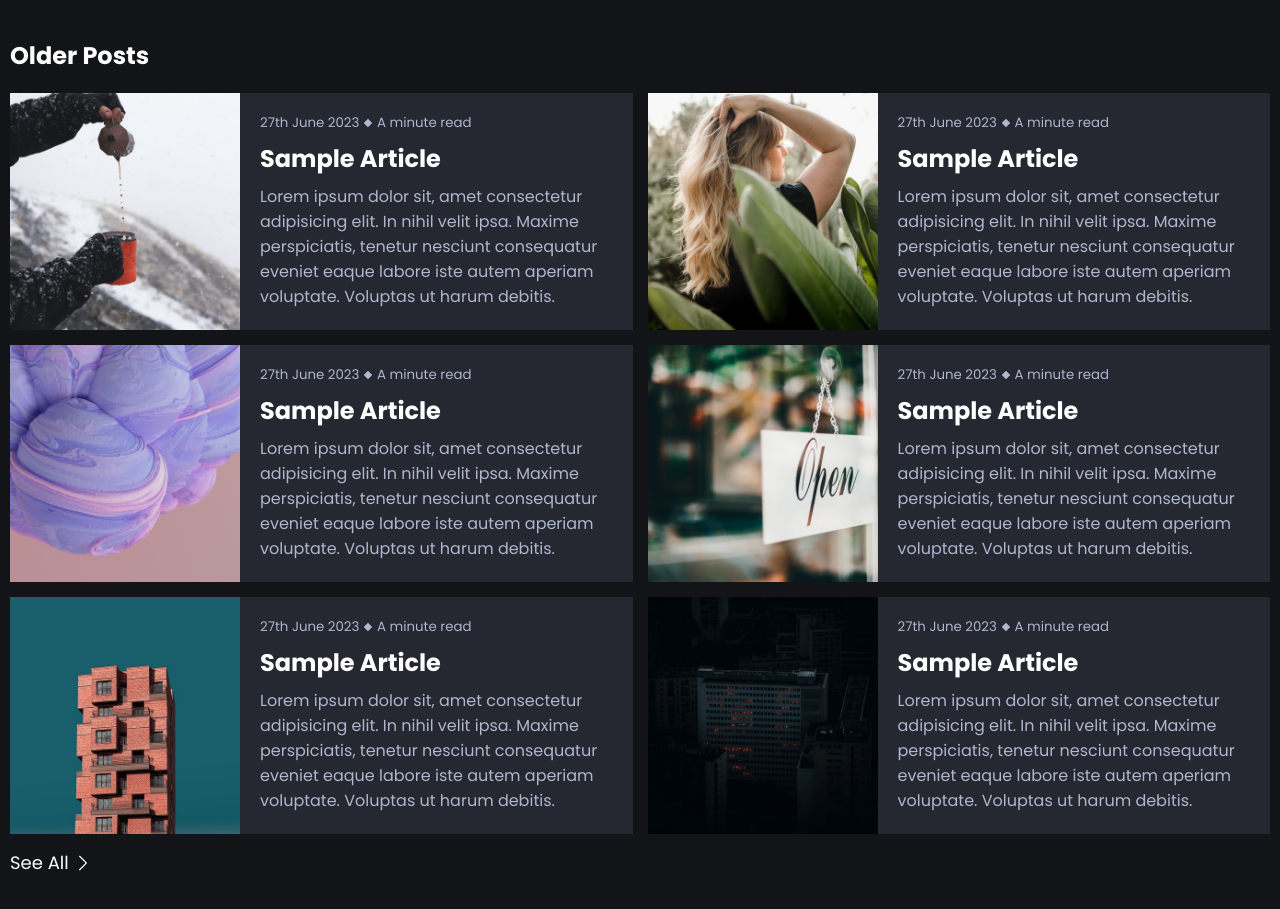
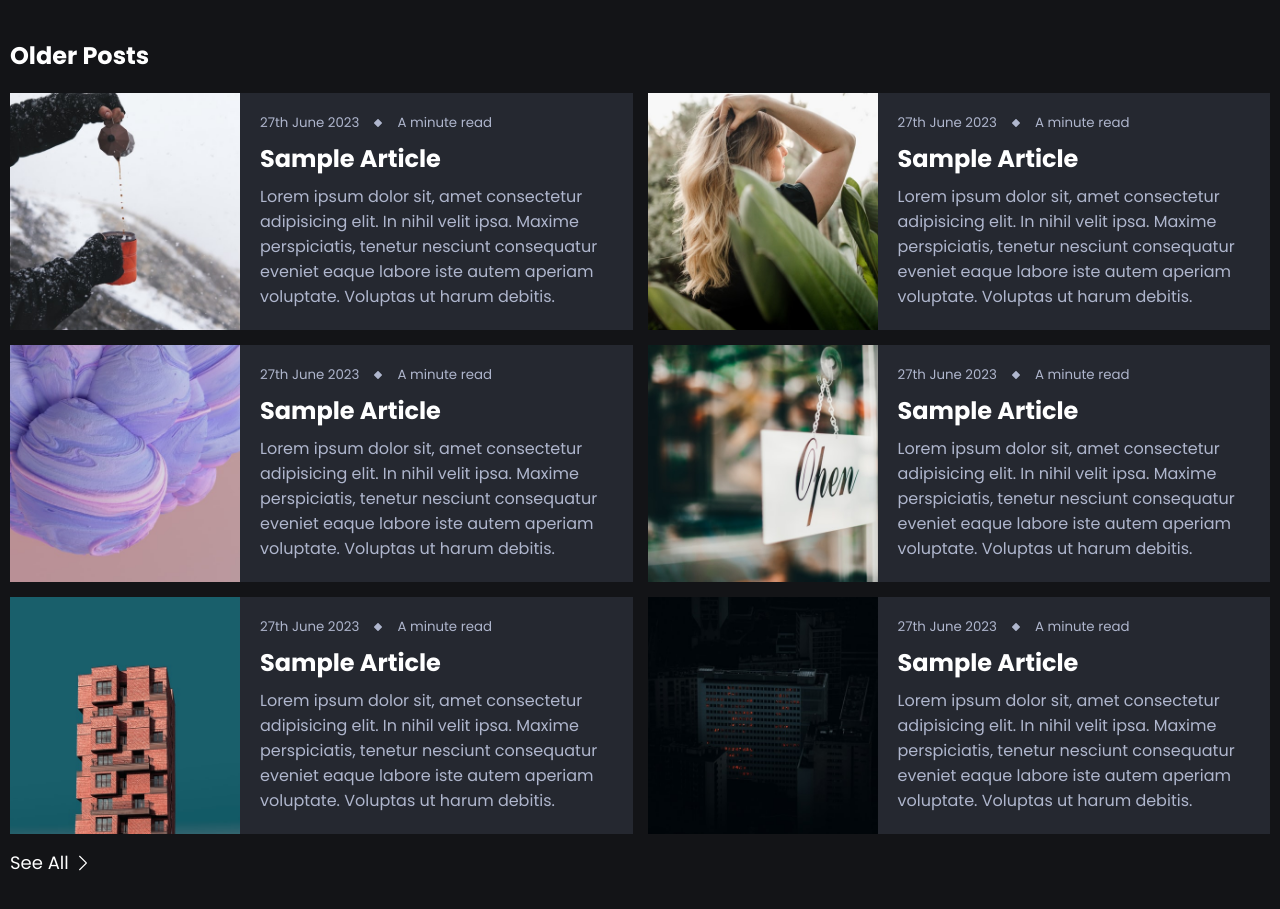
Before and after one commit to B-uchi/nacos-hackathon, a React (Vite) app: page / in a window 1280 px wide. Shown: the part 1115-2024 px from the top of the page. Built offline with nearby package versions, Linux system fonts and the light colour scheme.

Commit message:
Tweaks to responsiveness

```diff
--- a/src/components/older/older.css
+++ b/src/components/older/older.css
@@ -16,7 +16,8 @@
 .older-top{
     display: flex;
     align-items: center;
-    width: 60%;
+    gap: 15px;
+    width: fit-content;
     justify-content: space-between;
 }
 .older-post{
@@ -57,9 +58,12 @@
     }
 }
 
-@media (max-width:768px){
+@media (max-width:912px){
     .older-posts-container{
         grid-template-columns: 1fr;
+    }
+    .older-top{
+        width: fit-content;
     }
 }
 @media (max-width:425px){
--- a/src/components/quickread/QuickRead.jsx
+++ b/src/components/quickread/QuickRead.jsx
@@ -7,9 +7,9 @@ import pic2 from '../../assets/quick/quick2.jpg'
 import pic3 from '../../assets/quick/quick3.jpg'
 
 const QuickRead = () => {
-  const [matches, setMatches] = useState(window.matchMedia("(max-width: 425px)").matches)
+  const [matches, setMatches] = useState(window.matchMedia("(max-width: 820px)").matches)
 
-  useEffect(() => {window.matchMedia("(max-width: 425px)").addEventListener('change', e => setMatches( e.matches ));}, []);
+  useEffect(() => {window.matchMedia("(max-width: 820px)").addEventListener('change', e => setMatches( e.matches ));}, []);
   return (
     <section id='quickread'>
         <h2 id='section-title'>Quick Read</h2>
```
